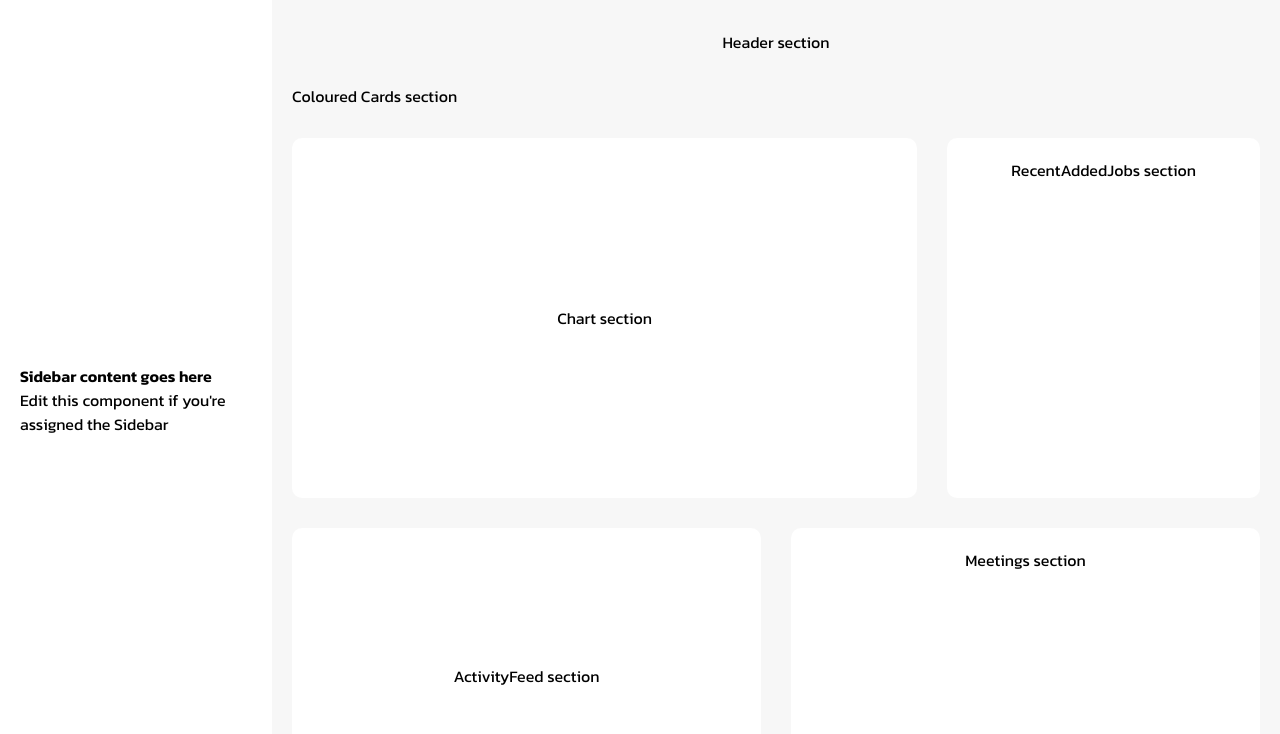
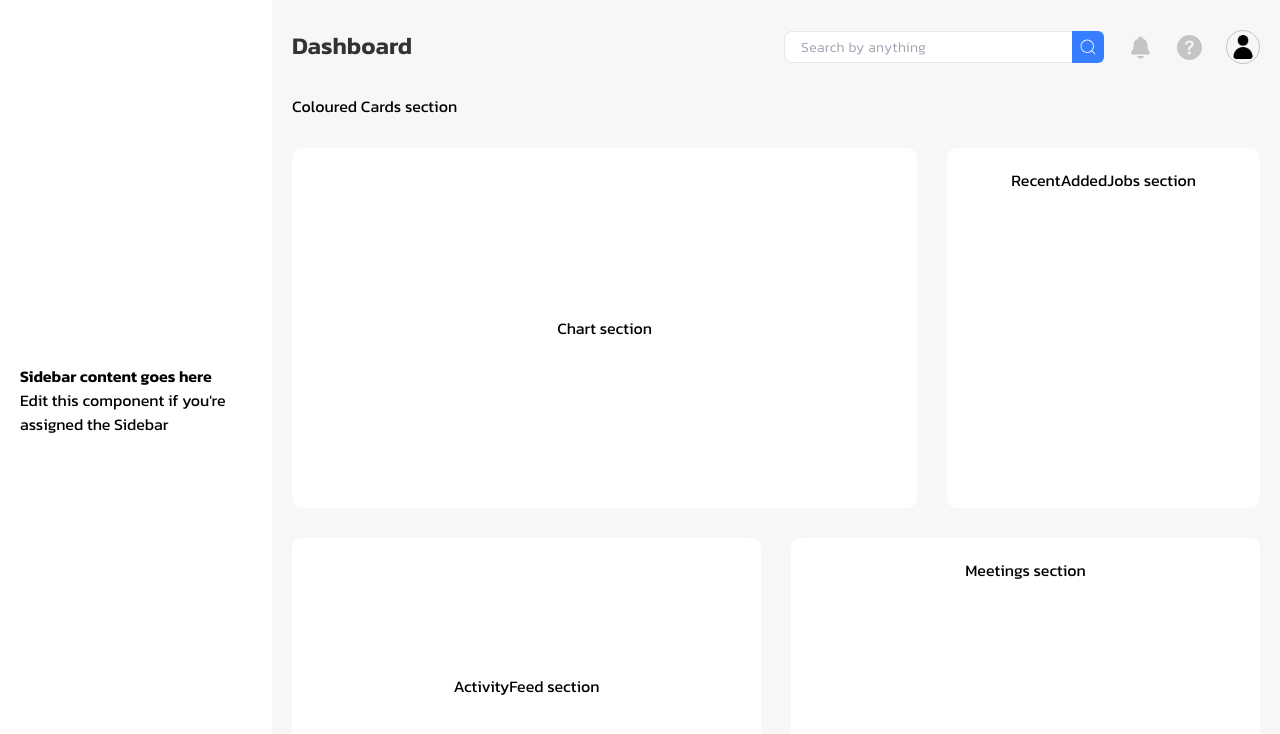
Before and after one commit to codegiyu/hrm-dashboard-mini, a React (Vite) app: page / in a window 1280 px wide. Shown: the top 734 px of the page. Built offline with nearby package versions, Linux system fonts and the light colour scheme.

Commit message:
##header

```diff
--- a/package.json
+++ b/package.json
@@ -11,7 +11,8 @@
   },
   "dependencies": {
     "react": "^18.3.1",
-    "react-dom": "^18.3.1"
+    "react-dom": "^18.3.1",
+    "react-icons": "^5.3.0"
   },
   "devDependencies": {
     "@eslint/js": "^9.9.0",
--- a/src/components/Header.tsx
+++ b/src/components/Header.tsx
@@ -1,7 +1,35 @@
+import { CiSearch } from "react-icons/ci";
+import { IoNotifications } from "react-icons/io5";
+import avatar from '../assets/avatar.png'
+import { BsFillQuestionCircleFill } from "react-icons/bs";
+
 export const Header = () => {
+
   return (
-    <header className="text-center">
-      Header section
+    <header className="flex justify-between">
+      <h1 className=" text-2xl text-primary font-semibold">
+      Dashboard
+
+      </h1>
+      <div className="flex items-center justify-center gap-6">
+
+      <div className="flex items-center justify-center  rounded-md h-8 relative">
+        <input type="text" name="search" placeholder="Search by anything" className="border border-neutral h-8 rounded-lg px-4 py-2 text-sm font-light tracking-wide w-80"/>
+        <button className="bg-blue h-8 w-8 rounded-r-md flex items-center justify-center absolute right-0 text-white">
+
+        <CiSearch size={20} className="font-semibold"/>
+        </button>
+      </div>
+      <div className="">
+        <IoNotifications className="text-grey" size={25}/>
+      </div>
+      <div className="">
+        <BsFillQuestionCircleFill className="text-grey" size={25}/>
+      </div>
+      <div className="rounded-full p-1 border border-grey ">
+<img src={avatar} alt="avatar" className="h-6 "  />
+      </div>
+      </div>
     </header>
   );
 };
--- a/tailwind.config.js
+++ b/tailwind.config.js
@@ -6,6 +6,11 @@ export default {
       fontFamily: {
         kanit: ["'Kanit'", "sans-serif"],
       },
+      colors: {
+        blue: "#377DFF",
+        grey: "#C4C4C4",
+        primary: "#333333"
+      }
     },
   },
   plugins: [],
```
Also changed, not shown: src/assets/avatar.png (added), 1 other file (tests, documents, lock files or other folders).
